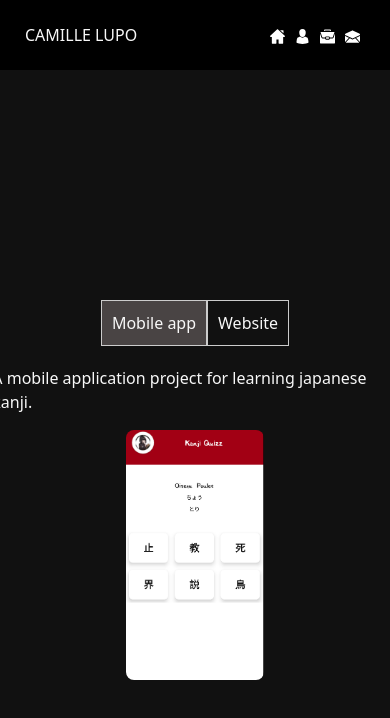
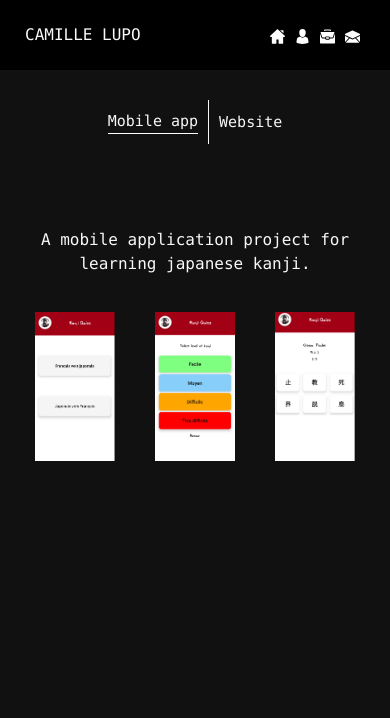
Before and after one commit to camillelupo/Portfolio, a Vue app: page /Portfolio in a window 390 px wide. Shown: the top 718 px of the page. Built offline with nearby package versions, Linux system fonts and the light colour scheme.

Commit message:
minor fix and change police

```diff
--- a/index.html
+++ b/index.html
@@ -2,12 +2,29 @@
 <html lang="en">
   <head>
     <meta charset="UTF-8">
-    <link rel="icon" href="/favicon.ico">
     <meta name="viewport" content="width=device-width, initial-scale=1.0">
-    <title>Vite App</title>
+    <title>Camille Lupo</title>
   </head>
   <body>
     <div id="app"></div>
     <script type="module" src="/src/main.js"></script>
   </body>
 </html>
+
+<style>
+    @media (min-width: 1200px) {
+        body {
+            height: 100%;
+            overflow-y: hidden;
+            font-family: 'Roboto Mono', Monaco, courier, monospace;
+        }
+    }
+    @media (max-width: 1200px) {
+        body {
+            height: 100%;
+            overflow-y: visible;
+            font-family: 'Roboto Mono', Monaco, courier, monospace;
+        }
+    }
+
+</style>
--- a/package.json
+++ b/package.json
@@ -10,10 +10,8 @@
   "dependencies": {
     "bootstrap": "^5.3.2",
     "vue": "^3.3.4",
-    "vue-carousel": "^0.18.0",
     "vue-i18n": "^9.9.0",
-    "vue-router": "^4.2.5",
-    "vue3-carousel": "^0.3.1"
+    "vue-router": "^4.2.5"
   },
   "devDependencies": {
     "@vitejs/plugin-vue": "^4.4.0",
--- a/src/components/Contact.vue
+++ b/src/components/Contact.vue
@@ -22,6 +22,7 @@ export default {
 </script>
 
 <style scoped>
+
 @media (max-width: 1200px) {
   .rigthPart {
     padding-left: 0px;
@@ -43,6 +44,7 @@ export default {
     background-color: #111111;
   }
 }
+
 .about-content {
   width: 100%;
   height: auto;
@@ -52,12 +54,23 @@ export default {
   color: #f8f8f8;
 }
 
+@media (min-width: 1200px) {
   .centering {
     left: 150px;
     padding-bottom: 400px;
     padding-top: 250px;
     animation: slideIn 1s ease-out;
   }
+}
+
+@media (max-width: 1200px) {
+  .centering {
+    left: 150px;
+    padding-bottom: 400px;
+    padding-top: 250px;
+  }
+}
+
 .custom-button {
   background-color: #505d67; /* Green background color */
   color: white; /* White text color */
@@ -72,9 +85,10 @@ export default {
 .custom-button:hover {
   background-color: #216793; /* Darker green on hover */
 }
+
 @keyframes slideIn {
   0% {
-    margin-left:  100px;
+    margin-left: 100px;
     opacity: 0.2;
   }
   100% {
--- a/src/components/Home.vue
+++ b/src/components/Home.vue
@@ -12,7 +12,7 @@
           </div>
           <div class=" details">
             <div class="name">CAMILLE LUPO</div>
-            <p>{{ $t("message.details") }}</p>
+            <p class="presentation">{{ $t("message.details") }}</p>
           </div>
         </div>
       </div>
@@ -30,6 +30,10 @@
   border-radius: 100%;
 }
 
+.presentation {
+  font-family: 'Roboto Mono', Monaco, courier, monospace;
+}
+
 @media (max-width: 1200px) {
   .avatar {
     min-width: 200px;
@@ -39,6 +43,7 @@
   }
 }
 
+@media (max-width: 1200px) {
   .details {
     padding-top: 20px;
     font-weight: 500;
@@ -46,12 +51,14 @@
     padding-bottom: 30px;
     color: #f8f8f8;
   }
+}
+
 
 @media (min-width: 1200px) {
   .details {
     padding-left: 100px;
     font-weight: 500;
-    max-width: 450px;
+    max-width: 600px;
     margin-bottom: 30px;
     color: #f8f8f8;
   }
@@ -84,7 +91,7 @@
 }
 
 .photo {
-  background-image: url("../assets/photo_profil.jpg");
+  background-image: url("../assets/photo_profil_500.webp");
   position: absolute;
   top: 0;
   bottom: 0;
@@ -139,20 +146,25 @@
   }
 }
 
-
+@media (min-width: 1200px) {
   .centering {
     width: 100%;
     left: 150px;
     animation: slideIn 1s ease-out;
-  padding-top: 300px;
+    display: flex;
+    align-items: center;
+    justify-content: center;
+    min-height: 100vh;
+  }
 }
 
 @media (max-width: 1200px) {
   .centering {
     width: 100%;
+    display: flex;
     align-items: center;
-    animation: slideIn 1s ease-out;
-    max-height: 400px;
+    justify-content: center;;
+    min-height: 100vh;
   }
 }
 
--- a/src/components/Portfolio.vue
+++ b/src/components/Portfolio.vue
@@ -1,35 +1,30 @@
 <template>
   <div class="rigthPart">
-    <div class="container">
-      <div class="centering">
-
-        <div class="about-content">
-
-          <div class="tab-content">
     <div class="tabs">
       <button @click="selectTab(1)" :class="{ 'active': currentTab === 1 }">Mobile app</button>
+      <div class="line"></div>
       <button @click="selectTab(2)" :class="{ 'active': currentTab === 2 }">Website</button>
     </div>
+    <div class="centering">
+      <div class="tab-content">
         <div class="content-portfolio">
           <div v-show="currentTab === 2">
             <div class="website-tab">
-                  <p>A website using wordpress on my first internship on programming. </p>
+              <p class="text">A website using wordpress on my first internship on programming. </p>
+              <a href="https://garsdelacale.fr/"
+                 target="_blank">
                 <img src="../assets/garsdelacale.png" alt="" class="photo-website">
+              </a>
             </div>
           </div>
         </div>
         <div class="content-portfolio" v-show="currentTab === 1">
           <div class="website-tab">
-                <p>A mobile application project for learning japanese kanji.</p>
-                <carousel>
-                  <Slide v-for="(item, index) in items" :key="index" >
-                    <!-- Your carousel item content here -->
-                    <img class="item" :src="item.image" alt="Carousel Item"/>
-                    <p>{{ item.caption }}</p>
-                  </Slide>
-
-                </carousel>
-              </div>
+            <p class="text">A mobile application project for learning japanese kanji.</p>
+            <div class="content-app">
+              <img src="../assets/image1.png" alt="" class="app-img">
+              <img src="../assets/image2.png" alt="" class="app-img">
+              <img src="../assets/image3.png" alt="" class="app-img">
             </div>
           </div>
         </div>
@@ -40,6 +35,20 @@
 
 
 <style scoped>
+.content-app {
+  display: flex;
+}
+
+.app-img {
+  max-width: 200px;
+  max-height: 300px;
+  padding: 20px;
+}
+
+.text {
+  color: #f8f8f8;
+  font-family: 'Roboto Mono', Monaco, courier, monospace;
+}
 
 @keyframes slideIn {
   0% {
@@ -62,6 +71,7 @@
     background-color: #111111;
   }
 }
+
 @media (min-width: 1200px) {
   .rigthPart {
     padding-left: 400px;
@@ -79,10 +89,16 @@
   }
 }
 
+.line {
+  border: #f8f8f8;
+  width: 1px;
+  background-color: #f8f8f8;
+}
+
 .item {
   max-height: 250px;
   background-color: white;
-  color :white;
+  color: white;
   font-size: 20px;
   border-radius: 8px;
   display: flex;
@@ -90,67 +106,95 @@
   align-items: center;
 }
 
-.about-content {
-  width: 100%;
-  height: auto;
-  clear: both;
-  float: left;
-  color: #f8f8f8;
+@media (min-width: 1200px) {
+  .centering {
+    display: flex;
+    align-items: center;
+    justify-content: center;
+    min-height: 100vh;
+    animation: slideIn 1s ease-out;
+  }
 }
 
-.centering {
-  width: 100%;
-  left: 150px;
-  animation: slideIn 1s ease-out;
-  padding-top: 300px;
-}
 @media (max-width: 1200px) {
   .centering {
-    width: 100%;
+    display: flex;
     align-items: center;
-    animation: slideIn 1s ease-out;
-    max-height: 400px;
+    justify-content: center;
+    min-height: 50vh;
   }
 }
+
 .tab-content {
   display: flex;
   align-items: center;
   flex-direction: column;
 }
 
+@media (min-width: 1200px) {
   .tabs {
     display: flex;
-  justify-content: space-around;
-  margin-bottom: 20px;
+    margin-top: 30px;
+    justify-content: center;
+    font-size: 20px;
+    font-family: 'Roboto Mono', Monaco, courier, monospace;
   }
+}
+
+@media (max-width: 1200px) {
+  .tabs {
+    display: flex;
+    margin-top: 100px;
+    justify-content: center;
+    font-size: 15px;
+  }
+}
+
 
 button {
   padding: 10px;
   cursor: pointer;
-  border: 1px solid #ccc;
+  border: transparent;
   background-color: #111111;
   color: #f8f8f8;
 }
 
-button.active {
-  background-color: #494444;
+button.active:after {
+  content: ''; /* Create a pseudo-element */
+  display: block;
+  width: 100%; /* Full width of the element */
+  border-bottom: 1px solid #ffffff; /* Underline */ /* Padding below the underline */
+
+
+//todo: animation sur la ligne grandi a partir du centre
 }
 
 .website-tab {
   display: flex;
   align-items: center;
   flex-direction: column;
+  text-align: center;
 }
 
 @media (max-width: 1200px) {
   .photo-website {
     max-width: 400px;
+    cursor: pointer;
   }
 }
 
-@media (min-width: 1200px){
+@media (max-width: 1200px) {
+  .app-img {
+    max-width: 120px;
+    max-height: 200px;
+    padding: 20px;
+  }
+}
+
+@media (min-width: 1200px) {
   .photo-website {
     max-width: 800px;
+    cursor: pointer;
   }
 }
 </style>
@@ -158,29 +202,12 @@ button.active {
 import 'vue3-carousel/dist/carousel.css'
 import {Carousel, Slide, Pagination, Navigation} from 'vue3-carousel'
 import "vue3-carousel/dist/carousel.css";
+import process from "process";
+
 export default {
-  name: 'App',
-  components: {
-    Carousel,
-    Slide,
-    Pagination,
-    Navigation,
-  },
   data() {
     return {
       currentTab: 1,
-      items: [
-        {
-          image: 'src/assets/image3.png',
-        },
-        {
-          image: 'src/assets/image1.png',
-        },
-        {
-          image: 'src/assets/image2.png',
-        },
-        // Add more items as needed
-      ],
     };
   },
   methods: {
--- a/src/components/Sidebar.vue
+++ b/src/components/Sidebar.vue
@@ -1,4 +1,7 @@
 <script setup>
+
+
+//todo: garder bold sur menu quand sur la page , js currentTab?
 </script>
 
 <template>
@@ -114,11 +117,13 @@
 
 .text {
   padding: 6px;
+  font-family: 'Roboto Mono', Monaco, courier, monospace;
 }
 
 @media (max-width: 1200px) {
   .text {
     display: none;
+    font-family: 'Roboto Mono', Monaco, courier, monospace;
   }
 }
 
--- a/src/main.js
+++ b/src/main.js
@@ -9,12 +9,12 @@ import {createI18n} from 'vue-i18n'
 const messages = {
     fr: {
         message: {
-            details: 'Developpeur , passionné par les nouvelles technologies et la culture japonaise.'
+            details: 'Developpeur, passionné par les nouvelles technologies et la culture japonaise.'
         }
     },
     en: {
         message: {
-            details: 'Developer based in France , passionate by new technology and japanese culture.'
+            details: 'Developer based in France, passionate by new technology and japanese culture.'
         }
     },
     ja: {
```
Also changed, not shown: src/components/About.vue (+49 -14 lines), 1 other file (tests, documents, lock files or other folders). Lines whose indentation alone changed are shown as unchanged.
